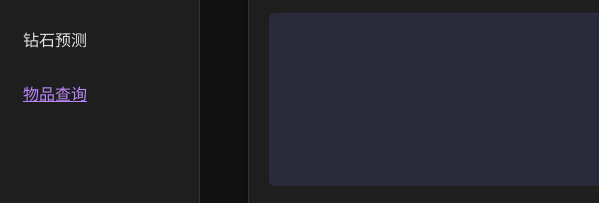
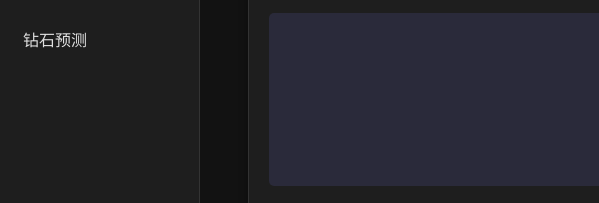
Before and after one commit to Tuperah/idleonavia, a website built with Vite: page index.html in a window 1280 px wide. Shown: the part 265-468 px from the top of the page, 0-599 px from the left. Built offline with nearby package versions, Linux system fonts and the light colour scheme.

Commit message:
删除物品查询导航菜单

```diff
--- a/index.html
+++ b/index.html
@@ -33,9 +33,6 @@
             </li>
             <li class="nav-item" data-page="pet-market">
                 <span>钻石预测</span>
-            </li>
-            <li class="nav-item">
-                <a href="https://codepen.io/Tuperah/full/VYmZpov" target="_top">物品查询</a>
             </li>
         </ul>
     </nav>
```
